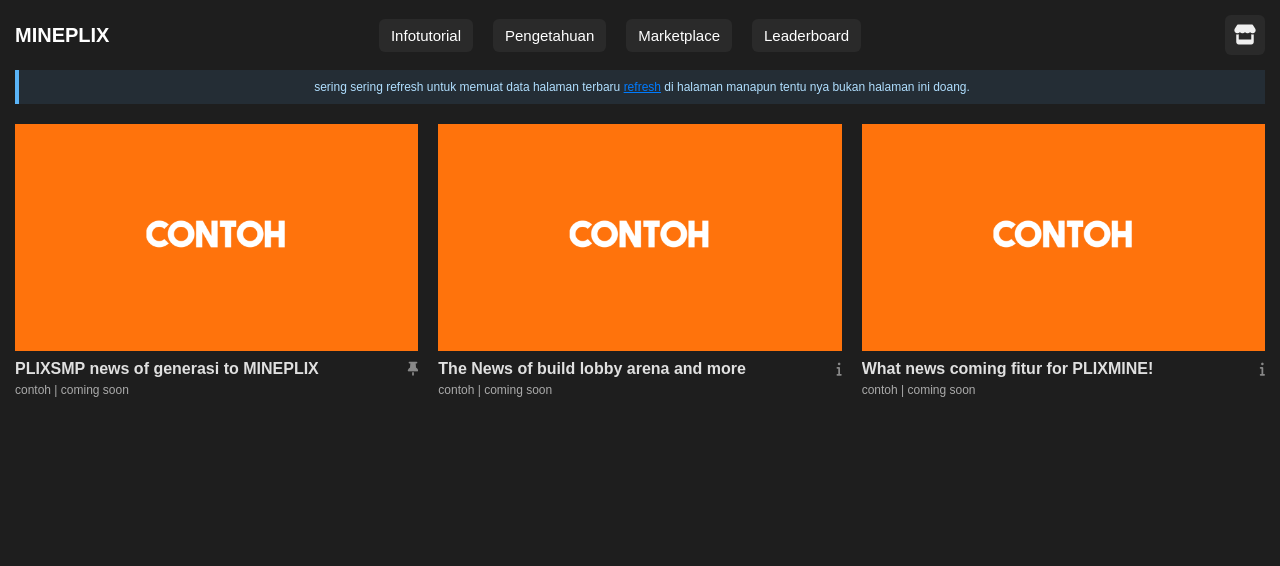
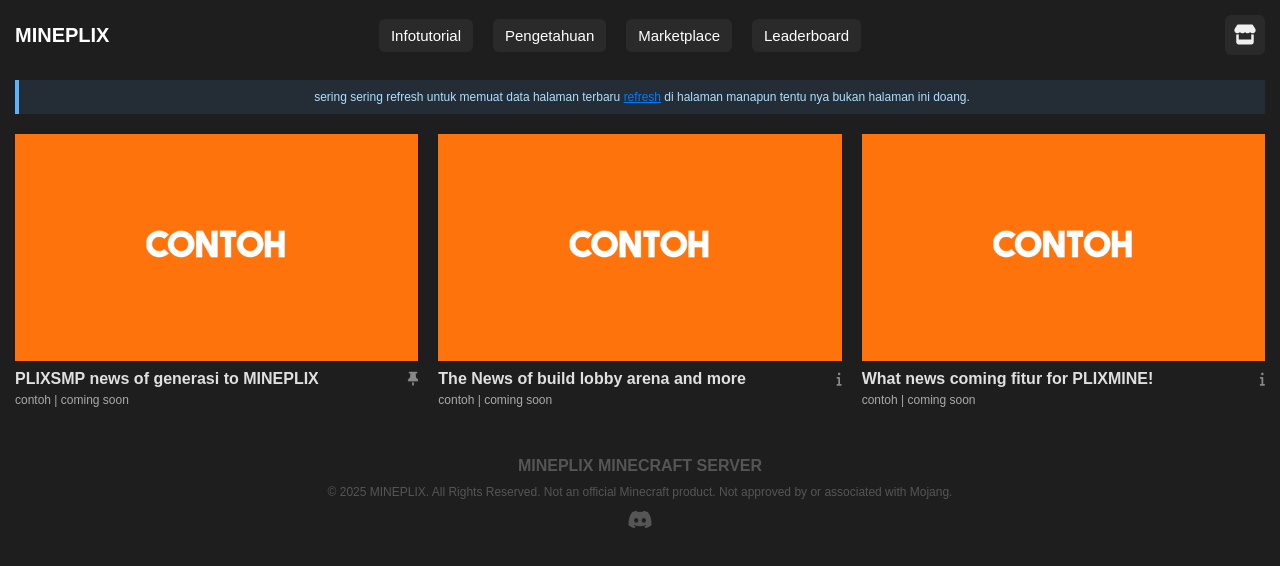
Before and after one commit to YGAKS/komplix, a plain HTML site: page index.html in a window 1280 px wide. Drawn offline with Linux system fonts and the light colour scheme.

Commit message:
Update index.html

```diff
--- a/index.html
+++ b/index.html
@@ -279,7 +279,7 @@
   background-color: rgba(90, 180, 248, 0.1);
   border-left: 4px solid #5ab4f8;
   padding: 10px 15px;
-  margin: 70px 15px 10px 15px;
+  margin: 80px 15px 10px 15px;
   font-size: 12px;
   color: #b0dfff;
   user-select: none;
@@ -288,6 +288,47 @@
 .tip-box a {
   color: #007bff;
   text-decoration: underline;
+}
+.footer {
+  padding: 15px;
+  text-align: center;
+  margin-top: 10px;
+}
+
+.footer-content {
+  display: flex;
+  color: #555;
+  flex-direction: column;
+  align-items: center;
+  gap: 10px;
+}
+
+.footer-title {
+  font-weight: bold;
+  font-size: 16px;
+}
+
+.footer-desc {
+  font-size: 12px;
+  color: #555;
+  text-align: center;
+}
+
+.footer-icons {
+  display: flex;
+  gap: 15px;
+}
+
+.footer-icons a {
+  color: #555;
+  font-size: 20px;
+  text-decoration: none;
+  transition: transform 0.2s ease, color 0.2s ease;
+}
+
+.footer-icons a:hover {
+  transform: scale(1.1);
+  color: #555555;
 }
   </style>
 </head>
@@ -312,6 +353,8 @@
 
 </div></div>
 
+<footer class="footer"><div class="footer-content"><div class="footer-title">MINEPLIX MINECRAFT SERVER</div><div class="footer-desc">© 2025 MINEPLIX. All Rights Reserved. Not an official Minecraft product. Not approved by or associated with Mojang.</div><div class="footer-icons"><a href="https://discord.gg/NANMb6ZNHs" aria-label="Discord"><i class="fab fa-discord"></i></a></div></div></footer>
+
 <script>const menuToggle=document.getElementById("menuToggle"),slideMenu=document.getElementById("slideMenu"),menuOverlay=document.getElementById("menuOverlay");let isMenuOpen=!1;menuToggle.addEventListener("click",e=>{e.stopPropagation(),isMenuOpen=!isMenuOpen,slideMenu.classList.toggle("open"),menuOverlay.classList.toggle("show"),menuToggle.innerHTML=isMenuOpen?'<i class="fas fa-xmark"></i>':'<i class="fas fa-bars"></i>'}),document.addEventListener("click",e=>{isMenuOpen&&!slideMenu.contains(e.target)&&!menuToggle.contains(e.target)&&(slideMenu.classList.remove("open"),menuOverlay.classList.remove("show"),isMenuOpen=!1,menuToggle.innerHTML='<i class="fas fa-bars"></i>')}),window.addEventListener("pageshow",()=>{slideMenu.classList.remove("open"),menuOverlay.classList.remove("show"),isMenuOpen=!1,menuToggle.innerHTML='<i class="fas fa-bars"></i>'});</script>
 </body>
 </html>
```
